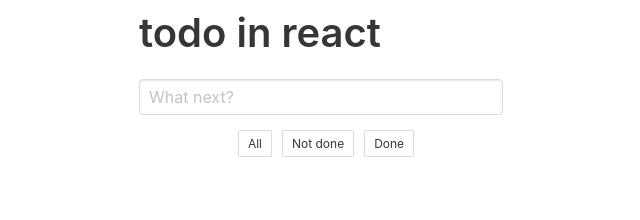
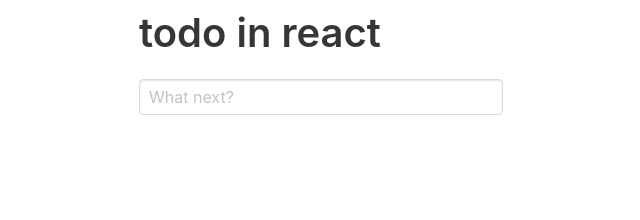
Before and after one commit to tuhnik/todo-react, a React (Create React App) app: page / in a window 1280 px wide. Shown: the top 220 px of the page, without its empty margins (319-959 px from the left). Built offline with nearby package versions, Linux system fonts and the light colour scheme.

Commit message:
filtering

```diff
--- a/src/App.js
+++ b/src/App.js
@@ -4,6 +4,7 @@ class App extends Component {
   constructor(){
     super()
     this.state = {
+      filter: "all",
       newTodo: "",
       todos: []
     }
@@ -31,8 +32,18 @@ class App extends Component {
     this.setState({todos})
   }
 
+  filterTodos(filter){
+    if(filter === "all") {
+      return this.state.todos
+    }
+    if(filter === "remaining") {
+      return this.state.todos.filter(el => !el.done)
+    }
 
-
+    if(filter === "done"){
+      return this.state.todos.filter(el => el.done)
+    }
+  }
 
   render() {
     return (
@@ -41,13 +52,23 @@ class App extends Component {
          <form onSubmit={this.formSubmitted.bind(this)}>
            <input className = "input" onChange={this.inputChanged.bind(this)}type = "text" placeholder= "What next?" value = {this.state.newTodo}></input>
          </form>
-         <div className = "todo-top-bar">
-         <a className="button is-small">All</a>
-         <a className="button is-small">Not done</a>
-         <a className="button is-small">Done</a>
-         </div>
+         {this.state.todos.length > 0 && <div className = "todo-top-bar">
+
+<a className = {this.state.filter === "all"? "button is-small is-primary": "button is-small"} onClick={()=> {
+  this.setState({filter: "all"})
+}}>All</a>
+
+<a className = {this.state.filter === "remaining"? "button is-small is-primary": "button is-small"} onClick={()=> {
+  this.setState({filter: "remaining"})
+}}>Remaining</a>
+
+ <a className = {this.state.filter === "done"? "button is-small is-primary": "button is-small"} onClick={()=> {
+  this.setState({filter: "done"})
+}}>Done</a>
+
+</div>}
          <div className = "todo-list">
-         {this.state.todos.map((el, i)=>{
+         {this.filterTodos(this.state.filter).map((el, i)=>{
            return (<span className = "tag is-large todo-item" key = {i}>
            <div className = "todo-left">
            <input onChange= {(evt) => this.toggleDone(evt, i)} type="checkbox" checked = {el.done}></input>
```
